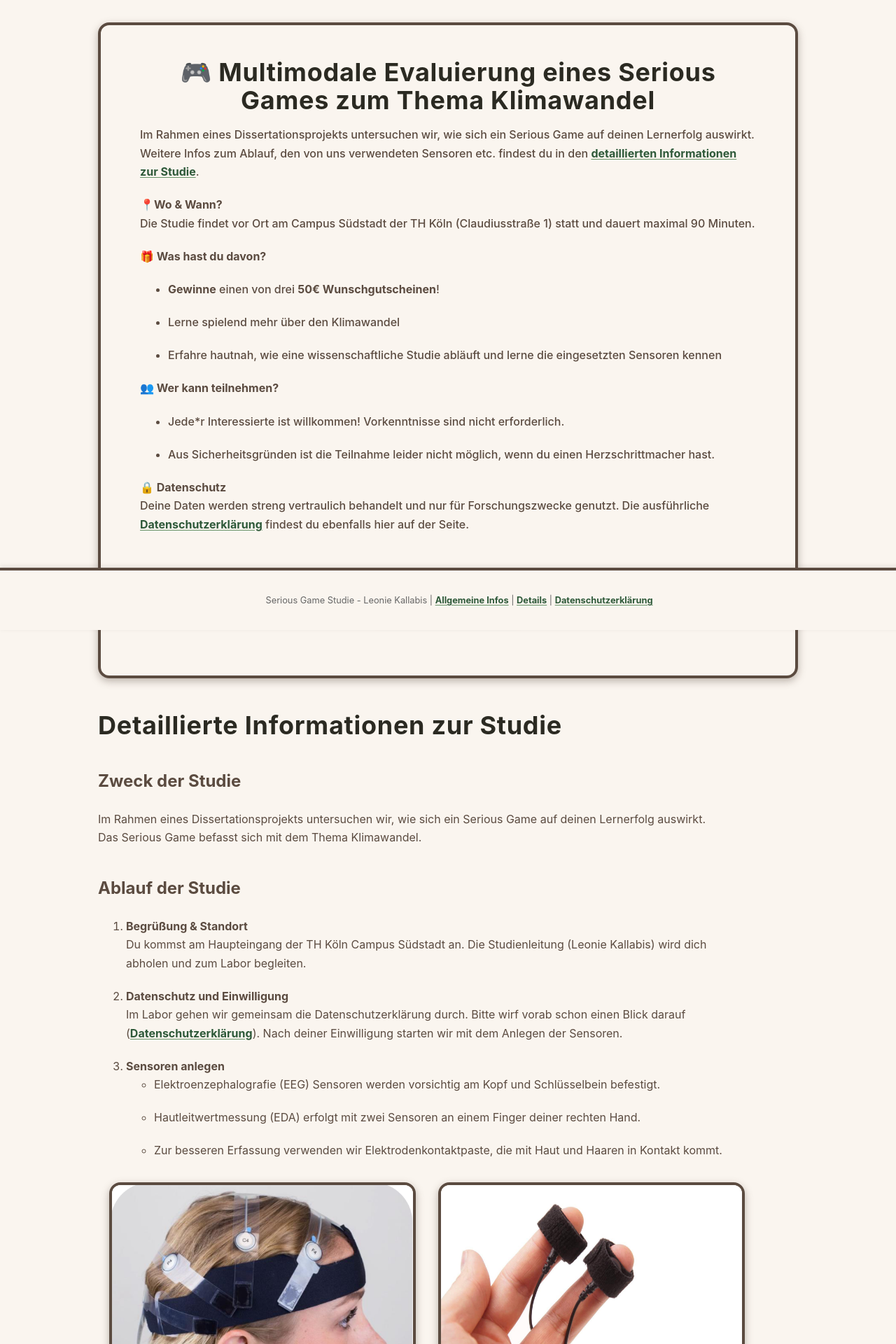
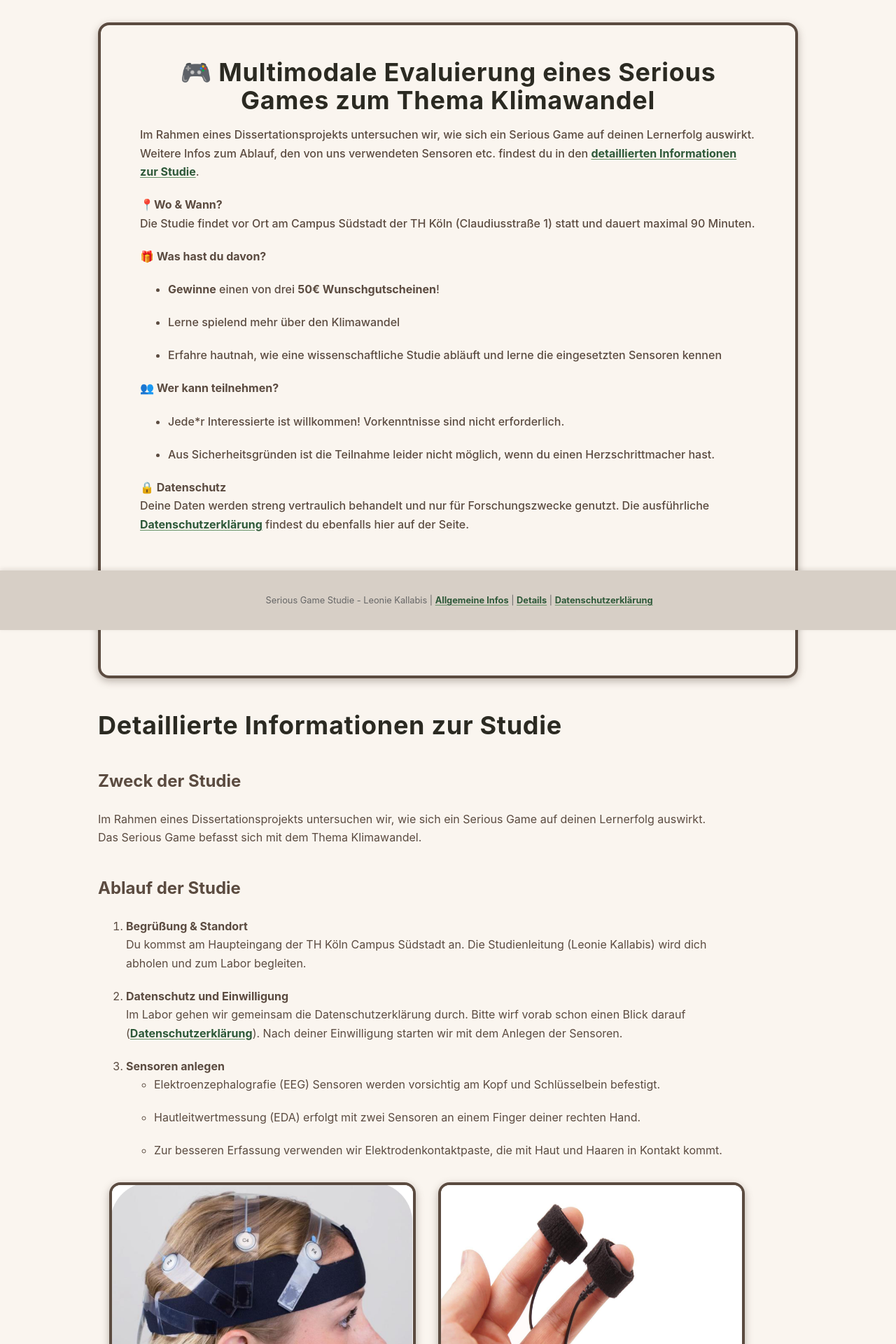
Before and after one commit to LeonieK/sg-study.github.io, a Jekyll site: the page built from index.md, in a window 1280 px wide. Shown: the top 1920 px of the page at 70% size. Built offline with Jekyll 4.4.1, drawn with Linux system fonts in a browser that asks for light colours; our own code applies the rules of GitHub Pages for plain Markdown files.

Commit message:
Update style.css

```diff
--- a/assets/style.css
+++ b/assets/style.css
@@ -193,13 +193,12 @@ footer {
   bottom: 0;
   left: 0;
   width: 100%;
-  background-color: #FAF5EF;
-  color: #6F6F6F;
+  background-color: #D7CFC6; /* warme, dezente Hintergrundfarbe */
+  color: #5B4B40;            /* dunkelbrauner Text für guten Kontrast */
   font-size: 0.875rem;
   text-align: center;
   padding: 1rem 0;
   user-select: none;
-  box-shadow: 0 -2px 6px rgba(101, 91, 79, 0.15);
-  border-top: 4px solid #5B4B40; /* dunkelbraune, dezente Linie oben */
+  box-shadow: 0 -2px 6px rgba(91, 75, 64, 0.15); /* sanfter Schatten */
   z-index: 1000;
 }
```
